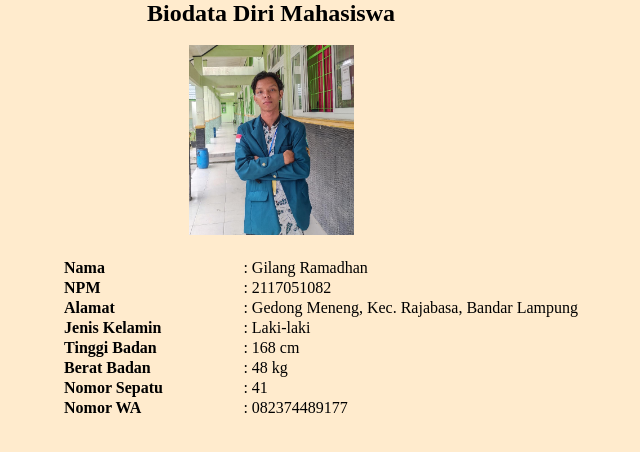
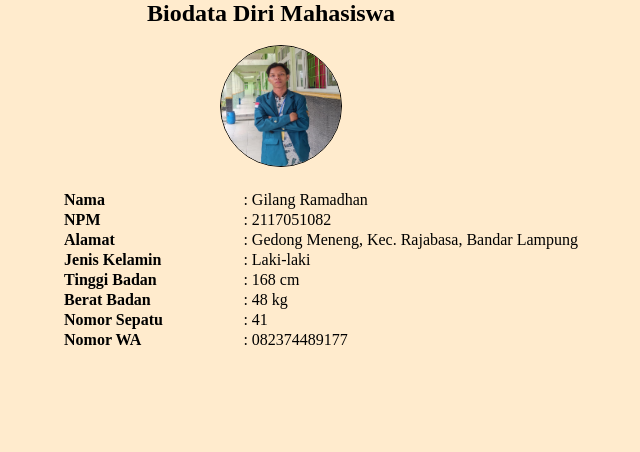
Before and after one commit to GilangRamadhann/Pem-Web-, a PHP site: page /home.html in a window 1280 px wide. Shown: the part 76-528 px from the top of the page, without its empty margins (369-1009 px from the left). Run offline with PHP 8.4, Linux system fonts and the light colour scheme.

Commit message:
Update index.css

```diff
--- a/Kuis Prak/index.css
+++ b/Kuis Prak/index.css
@@ -36,4 +36,26 @@ nav ul li a{
     padding: 25px;
     color: #fff;
     text-decoration: none;
-    }
+}
+
+.jadwal td {
+  padding: 15px;
+  text-align: center;
+}
+
+.bg {
+  border: 1px solid black;
+  padding: 20px;
+  border-radius: 30px;
+  background-color: #00FFFF;
+  width: 600px;
+  height: 100px;
+}
+
+img {
+  width: 120px;
+  height: 120px;
+  border: 3px solid #ddd;
+  border-radius: 50%;
+  border: 1px solid black;
+  margin-left: 20px;
```
